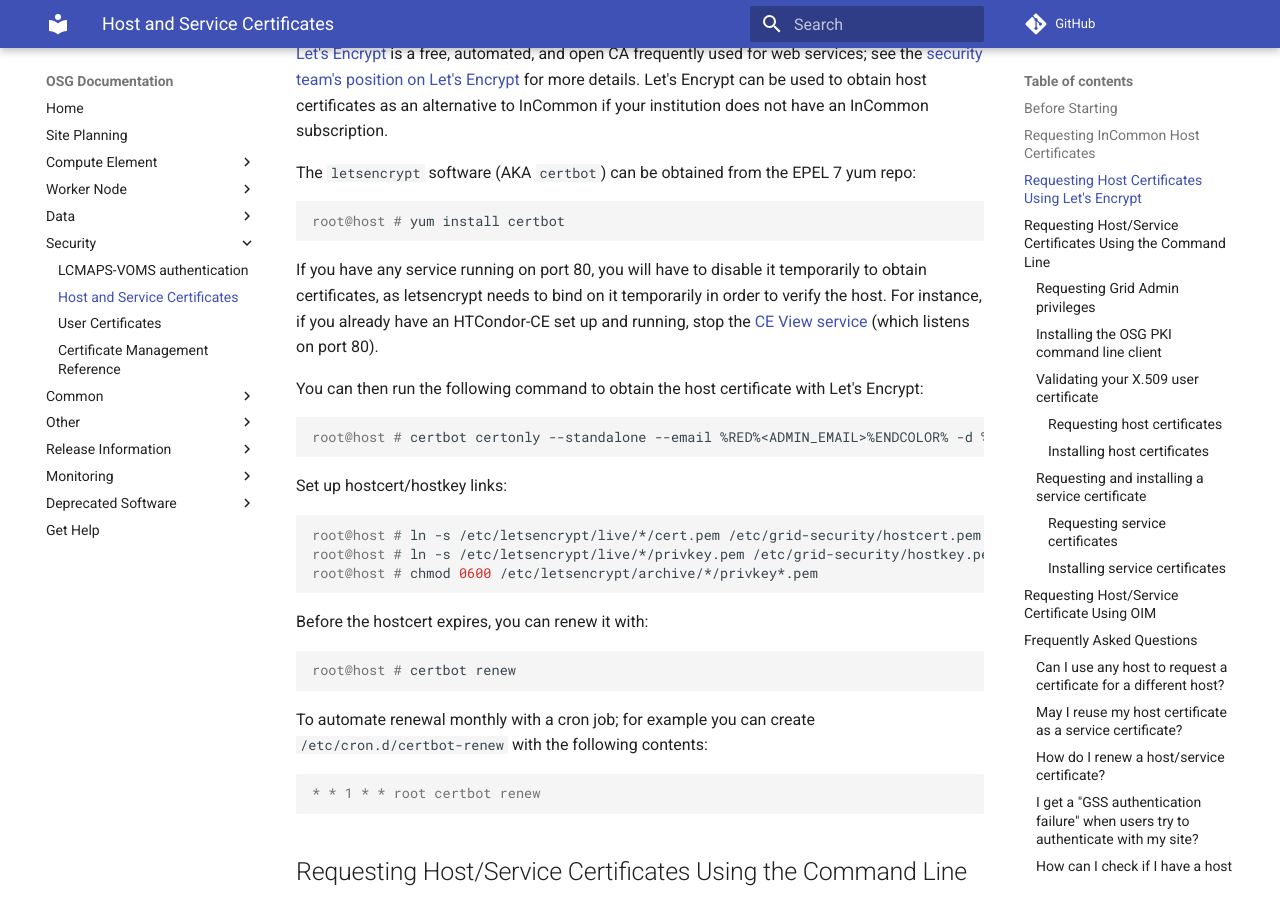
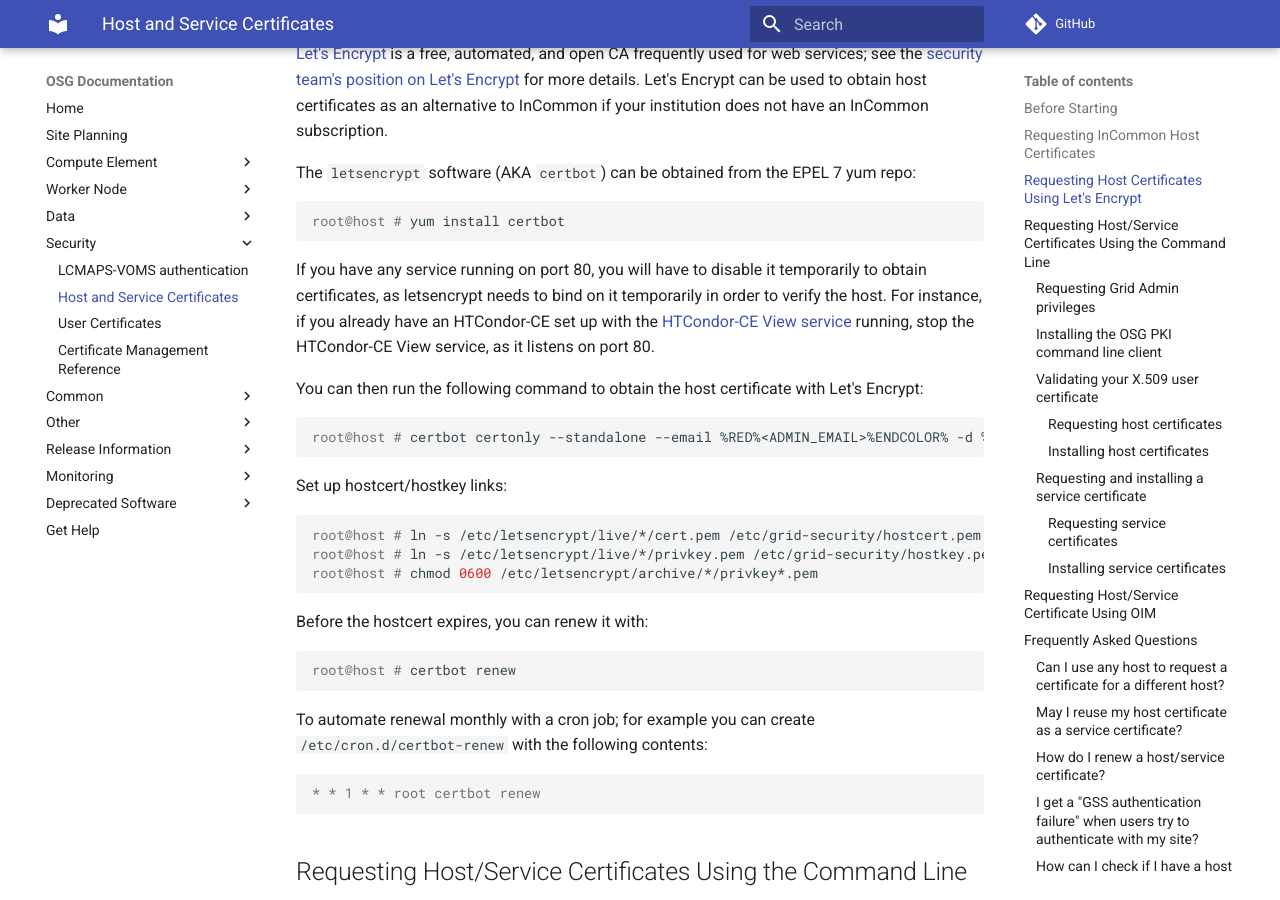
Before and after one commit to osg-htc/docs, an MkDocs documentation site: the page built from docs/security/host-certs.md, in a window 1280 px wide and 900 px high, scrolled down 2121 px. Built offline with MkDocs 1.6.1 and Material for MkDocs 9.7.7, drawn with Linux system fonts in a browser that asks for light colours; comment, search, counter and statistics services are not loaded; old or Windows-style settings are respelled for this version of MkDocs.

Commit message:
improve wording not to assume CE View service is running (SOFTWARE-3225)

```diff
--- a/docs/security/host-certs.md
+++ b/docs/security/host-certs.md
@@ -104,9 +104,9 @@ root@host # yum install certbot
 
 If you have any service running on port 80, you will have to disable it temporarily to obtain
 certificates, as letsencrypt needs to bind on it temporarily in order to verify the host.
-For instance, if you already have an HTCondor-CE set up and running, stop the
-[CE View service](https://opensciencegrid.github.io/docs/compute-element/install-htcondor-ce/#install-and-run-the-htcondor-ce-view)
-(which listens on port 80).
+For instance, if you already have an HTCondor-CE set up with the
+[HTCondor-CE View service](https://opensciencegrid.github.io/docs/compute-element/install-htcondor-ce/#install-and-run-the-htcondor-ce-view)
+running, stop the HTCondor-CE View service, as it listens on port 80.
 
 You can then run the following command to obtain the host certificate with Let's Encrypt:
 
```
